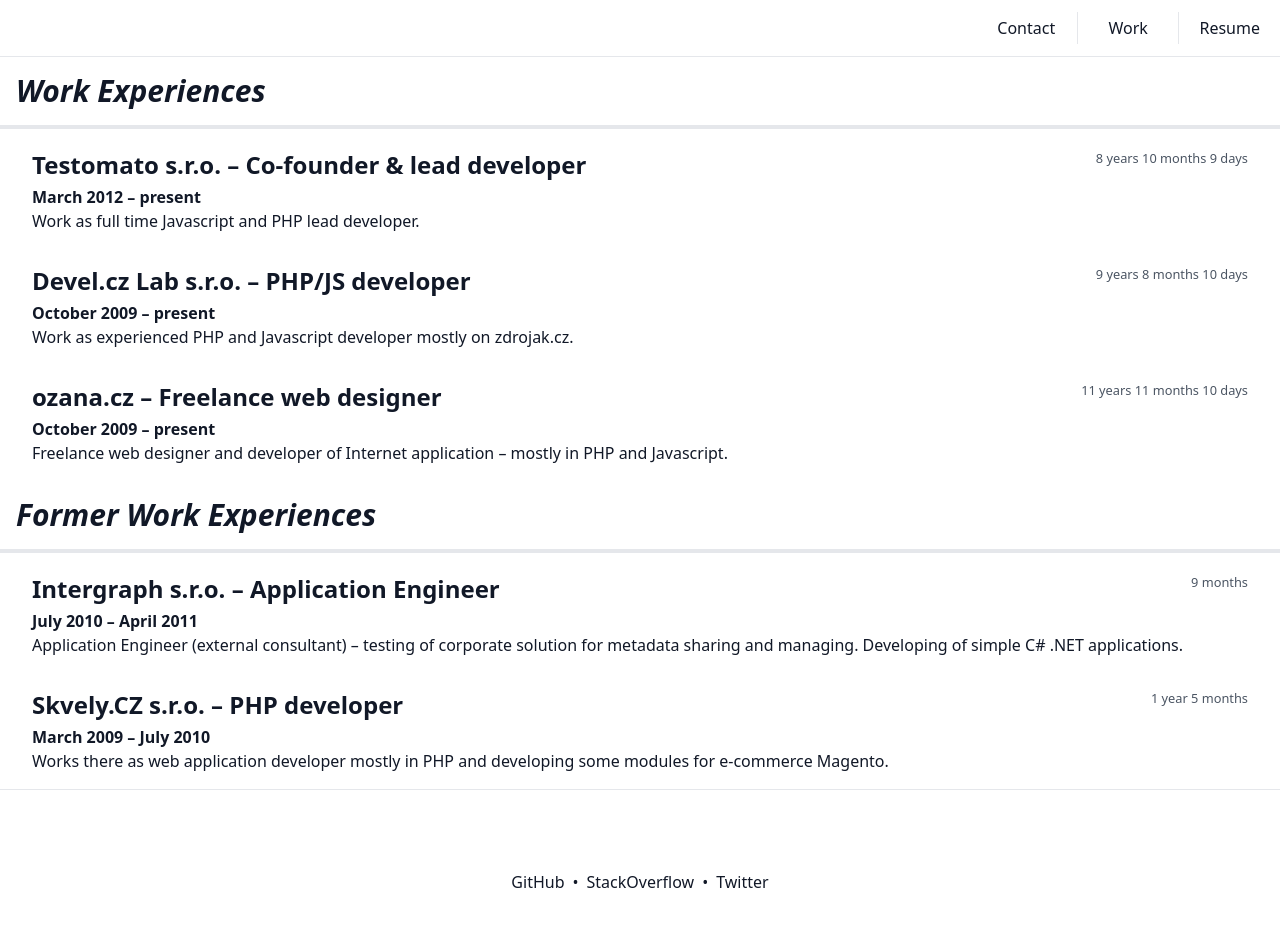
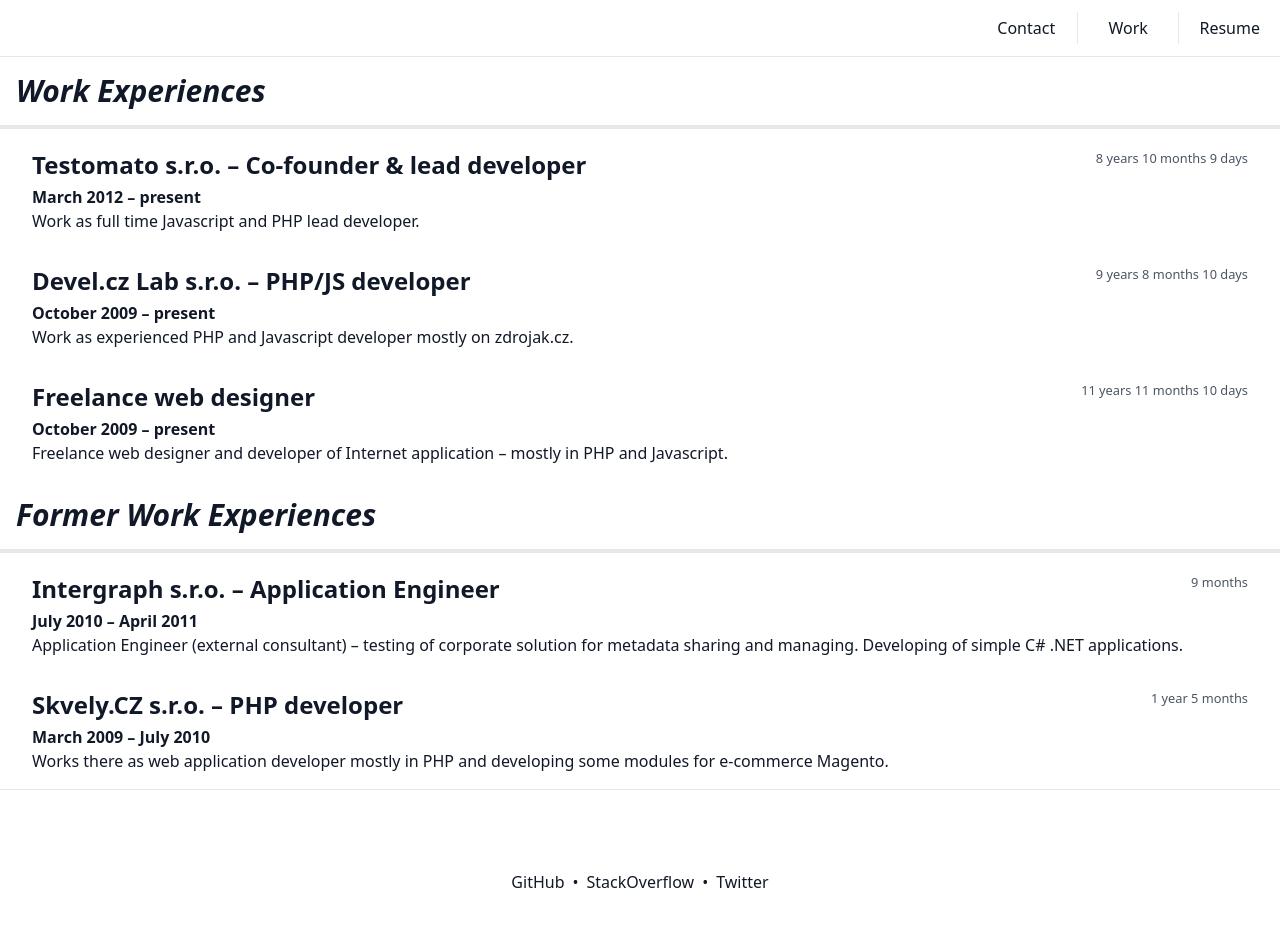
Before and after one commit to OzzyCzech/ozana.cz, a Next.js app: page /resume.experiences in a window 1280 px wide. Shown: the top 926 px of the page. Built offline with nearby package versions, Linux system fonts and the light colour scheme.

Commit message:
Freelance web designer

```diff
--- a/pages/resume.experiences.js
+++ b/pages/resume.experiences.js
@@ -74,7 +74,7 @@
 	<article>
 		<small className="lg:float-right text-gray-600">{duration(new Date(2009, 2, 1))}</small>
 
-		<h3><a href="https://ozana.cz">ozana.cz</a> &ndash; Freelance web designer</h3>
+		<h3><a href="https://ozana.cz">Freelance web designer</a></h3>
 
 		<h4>October 2009 &ndash; present</h4>
 
```
